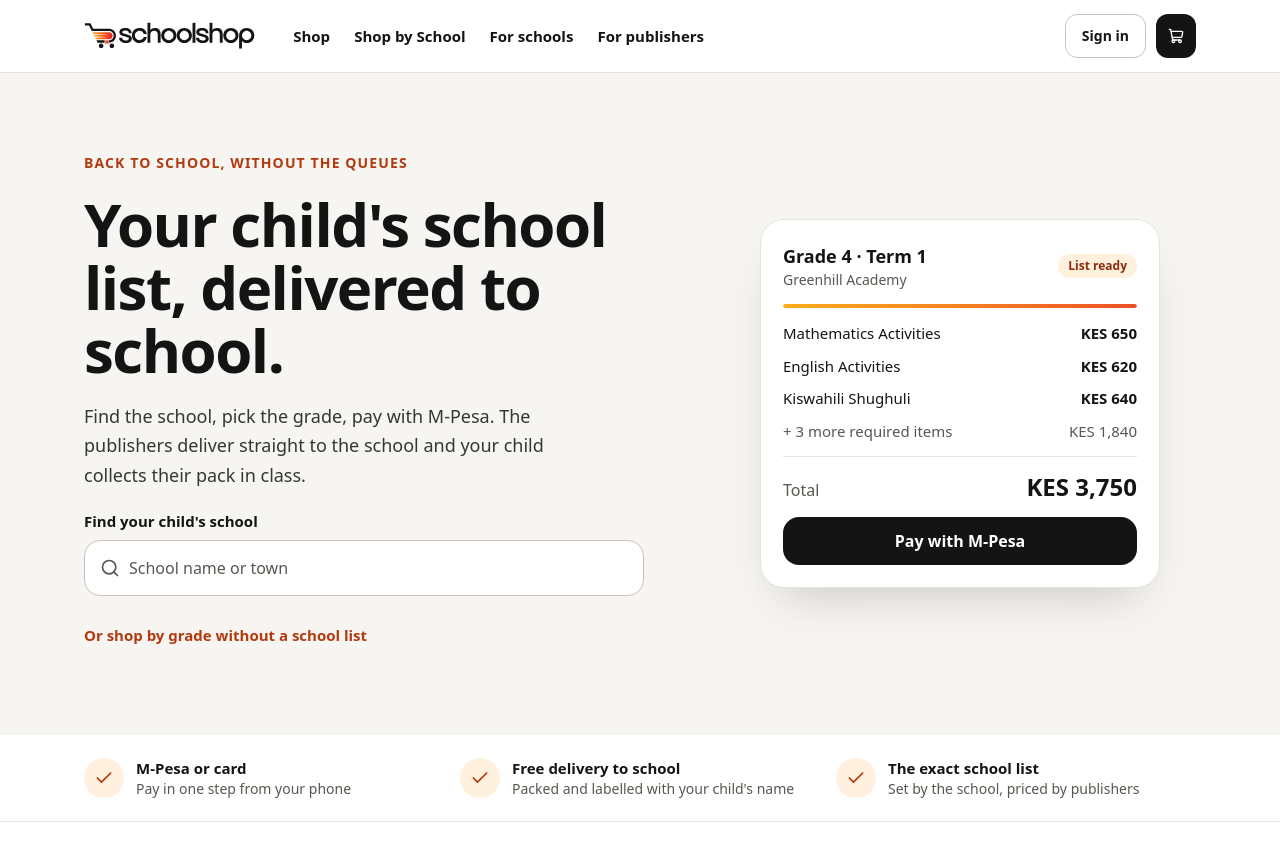
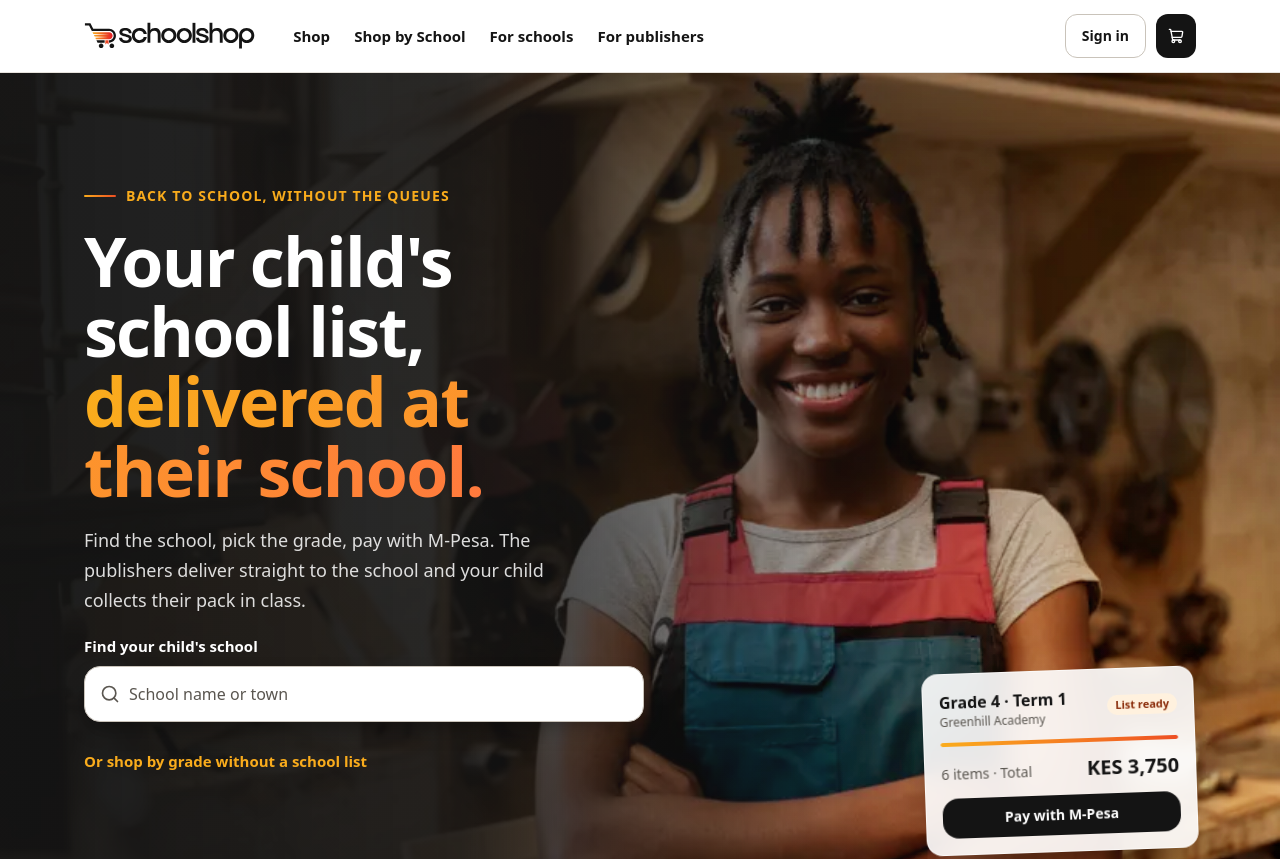
Before and after one commit to serenade18/schoolshop, a React (Vite) app: page / in a window 1280 px wide. Shown: the top 859 px of the page. Built offline with nearby package versions, Linux system fonts and the light colour scheme.

Commit message:
Added hero nad homepage css

```diff
--- a/src/pages/public/HomePage.tsx
+++ b/src/pages/public/HomePage.tsx
@@ -9,6 +9,8 @@ import { Input } from "@/components/ui/input"
 import { Label } from "@/components/ui/label"
 import { useProducts, useSchools } from "@/lib/api/queries"
 import { cn } from "@/lib/utils"
+import heroImage from "@/assets/home/hero.webp"
+import "./hero.css"
 
 const perks = [
   { title: "M-Pesa or card", body: "Pay in one step from your phone" },
@@ -34,26 +36,30 @@ export function HomePage() {
   const products = useProducts()
   return (
     <>
-      <section className="bg-paper">
-        <div className="mx-auto flex max-w-6xl flex-wrap items-center gap-12 px-5 py-16 md:py-20">
-          <div className="flex min-w-0 grow basis-[480px] flex-col gap-5">
-            <span className="text-sm font-bold tracking-[0.08em] text-accent-text uppercase">
-              Back to school, without the queues
-            </span>
-            <h1 className="text-[clamp(36px,5vw,60px)] leading-[1.05] font-semibold tracking-tight">
-              Your child's school list, delivered to school.
+      <section className="hero">
+        <img className="hero__bg" src={heroImage} alt="" aria-hidden width={828} height={552} fetchPriority="high" decoding="async" />
+        <div className="hero__scrim" aria-hidden />
+        <div className="hero__glow" aria-hidden />
+
+        <div className="hero__inner">
+          <div className="hero__copy">
+            <span className="hero__eyebrow">Back to school, without the queues</span>
+            <h1 className="hero__title">
+              Your child's school list, <em>delivered at their school.</em>
             </h1>
-            <p className="max-w-[520px] text-lg leading-relaxed text-ink/85">
+            <p className="hero__lead">
               Find the school, pick the grade, pay with M-Pesa. The publishers deliver straight to the school and
               your child collects their pack in class.
             </p>
             <SchoolSearch />
-            <Link to="/shop" className="self-start py-2 text-[15px] font-semibold text-accent-text hover:underline">
+            <Link to="/shop" className="hero__link">
               Or shop by grade without a school list
             </Link>
           </div>
+
           <HeroListCard />
         </div>
+        <div className="hero__bar" aria-hidden />
       </section>
 
       <section aria-label="Why SchoolShop" className="border-b">
@@ -170,7 +176,7 @@ function SchoolSearch() {
   const results = q.trim().length >= 2 ? (schools.data?.results ?? []) : []
 
   return (
-    <div className="relative flex max-w-[560px] flex-col gap-2" role="search">
+    <div className="hero-search relative flex max-w-[560px] flex-col gap-2" role="search">
       <Label htmlFor="school-search" className="text-[15px]">Find your child's school</Label>
       <div className="relative">
         <Search className="pointer-events-none absolute top-1/2 left-4 size-5 -translate-y-1/2 text-muted-foreground" aria-hidden />
@@ -198,7 +204,7 @@ function SchoolSearch() {
         </ul>
       )}
       {q.trim().length >= 2 && schools.isSuccess && results.length === 0 && (
-        <p className="text-sm text-muted-foreground">No school matches “{q}”. Ask your school to join SchoolShop.</p>
+        <p className="text-sm">No school matches “{q}”. Ask your school to join SchoolShop.</p>
       )}
     </div>
   )
@@ -206,38 +212,20 @@ function SchoolSearch() {
 
 function HeroListCard() {
   return (
-    <div aria-hidden className="flex min-w-0 grow basis-[360px] justify-center">
-      <div className="flex w-full max-w-[400px] flex-col gap-3.5 rounded-3xl border bg-surface p-5.5 shadow-[0_24px_48px_-24px_rgba(20,20,20,0.25)]">
-        <div className="flex items-center justify-between">
-          <span className="flex flex-col">
-            <span className="font-display text-lg font-semibold">Grade 4 · Term 1</span>
-            <span className="text-sm text-muted-foreground">Greenhill Academy</span>
-          </span>
-          <span className="rounded-full bg-warn-bg px-2.5 py-1 text-xs font-bold text-warn-fg">List ready</span>
-        </div>
-        <GradientBar value={1} className="h-1" />
-        <div className="flex flex-col gap-2.5 text-[15px]">
-          <Row label="Mathematics Activities" value="KES 650" />
-          <Row label="English Activities" value="KES 620" />
-          <Row label="Kiswahili Shughuli" value="KES 640" />
-          <Row label="+ 3 more required items" value="KES 1,840" muted />
-        </div>
-        <div className="h-px bg-border" />
-        <div className="flex items-baseline justify-between">
-          <span className="text-muted-foreground">Total</span>
-          <span className="font-display text-2xl font-semibold">KES 3,750</span>
-        </div>
-        <div className="flex h-12 items-center justify-center rounded-xl bg-ink font-semibold text-white">Pay with M-Pesa</div>
+    <div aria-hidden className="hero-card">
+      <div className="flex items-center justify-between gap-2">
+        <span className="flex flex-col">
+          <span className="font-display text-base font-semibold">Grade 4 · Term 1</span>
+          <span className="text-xs text-muted-foreground">Greenhill Academy</span>
+        </span>
+        <span className="rounded-full bg-warn-bg px-2 py-0.5 text-[11px] font-bold text-warn-fg">List ready</span>
       </div>
+      <GradientBar value={1} className="h-1" />
+      <div className="flex items-baseline justify-between">
+        <span className="text-sm text-muted-foreground">6 items · Total</span>
+        <span className="font-display text-xl font-semibold">KES 3,750</span>
+      </div>
+      <div className="flex h-10 items-center justify-center rounded-xl bg-ink text-sm font-semibold text-white">Pay with M-Pesa</div>
     </div>
   )
 }
-
-function Row({ label, value, muted }: { label: string; value: string; muted?: boolean }) {
-  return (
-    <div className={cn("flex justify-between", muted && "text-muted-foreground")}>
-      <span>{label}</span>
-      <span className={cn(!muted && "font-semibold")}>{value}</span>
-    </div>
-  )
-}
--- /dev/null
+++ b/src/pages/public/hero.css
@@ -0,0 +1,167 @@
+/* Home hero: plain CSS on purpose, so layout never depends on Tailwind's class scanner. */
+.hero {
+  position: relative;
+  isolation: isolate;
+  overflow: hidden;
+  background: var(--ink);
+  color: #fff;
+}
+.hero__bg {
+  position: absolute;
+  inset: 0;
+  z-index: -3;
+  width: 100%;
+  height: 100%;
+  object-fit: cover;
+  object-position: 72% 18%;
+  filter: saturate(1.1);
+  animation: hero-in 1.6s ease-out both;
+}
+@keyframes hero-in {
+  from { opacity: 0; transform: scale(1.05); }
+  to { opacity: 1; transform: scale(1); }
+}
+@media (prefers-reduced-motion: reduce) {
+  .hero__bg { animation: none; }
+}
+/* ink fade: solid behind the headline, clear over her face */
+.hero__scrim {
+  position: absolute;
+  inset: 0;
+  z-index: -2;
+  background: rgba(20, 20, 20, 0.85);
+}
+@media (min-width: 768px) {
+  .hero__scrim {
+    background: linear-gradient(
+      90deg,
+      rgba(20, 20, 20, 0.97) 0%,
+      rgba(20, 20, 20, 0.9) 36%,
+      rgba(20, 20, 20, 0.4) 64%,
+      rgba(20, 20, 20, 0.04) 100%
+    );
+  }
+}
+/* sunrise glow in the corner, picks up the brand gradient */
+.hero__glow {
+  position: absolute;
+  right: -128px;
+  bottom: -160px;
+  z-index: -1;
+  width: 560px;
+  height: 560px;
+  border-radius: 50%;
+  background: linear-gradient(to top right, var(--flame), var(--sun));
+  opacity: 0.35;
+  mix-blend-mode: soft-light;
+  filter: blur(64px);
+}
+.hero__inner {
+  position: relative;
+  display: flex;
+  align-items: center;
+  min-height: 600px;
+  max-width: 72rem;
+  margin: 0 auto;
+  padding: 80px 20px;
+}
+@media (min-width: 768px) {
+  .hero__inner { min-height: 680px; padding-top: 112px; padding-bottom: 112px; }
+}
+.hero__copy {
+  display: flex;
+  flex-direction: column;
+  gap: 20px;
+  min-width: 0;
+  max-width: 580px;
+}
+.hero__eyebrow {
+  display: inline-flex;
+  align-items: center;
+  gap: 10px;
+  font-size: 14px;
+  font-weight: 700;
+  letter-spacing: 0.08em;
+  text-transform: uppercase;
+  color: var(--sun);
+}
+.hero__eyebrow::before {
+  content: "";
+  width: 32px;
+  height: 2px;
+  border-radius: 2px;
+  background: linear-gradient(to right, var(--sun), var(--flame));
+}
+.hero__title {
+  margin: 0;
+  font-size: clamp(38px, 5.4vw, 68px);
+  font-weight: 600;
+  line-height: 1.03;
+  letter-spacing: -0.025em;
+  text-wrap: balance;
+  color: #fff;
+}
+.hero__title em {
+  font-style: normal;
+  background: linear-gradient(to right, var(--sun), #ff7a3d);
+  -webkit-background-clip: text;
+  background-clip: text;
+  color: transparent;
+}
+.hero__lead {
+  max-width: 520px;
+  margin: 0;
+  font-size: 18px;
+  line-height: 1.65;
+  color: rgba(255, 255, 255, 0.85);
+}
+.hero__link {
+  align-self: flex-start;
+  padding: 8px 0;
+  font-size: 15px;
+  font-weight: 600;
+  color: var(--sun);
+}
+.hero__link:hover { text-decoration: underline; }
+.hero__bar {
+  position: absolute;
+  inset: auto 0 0 0;
+  height: 4px;
+  background: linear-gradient(to right, var(--sun), var(--flame));
+}
+
+/* search field on the dark background */
+.hero-search label { color: #fff; }
+.hero-search input {
+  color: var(--ink);
+  box-shadow: 0 10px 24px -8px rgba(0, 0, 0, 0.4);
+}
+.hero-search input:focus-visible {
+  border-color: var(--sun);
+  box-shadow: 0 0 0 3px rgba(250, 172, 28, 0.5);
+}
+.hero-search ul { color: var(--ink); }
+.hero-search > p { color: rgba(255, 255, 255, 0.75); }
+
+/* floating list card, large screens only */
+.hero-card {
+  display: none;
+  position: absolute;
+  right: 20px;
+  bottom: 40px;
+  width: 272px;
+  flex-direction: column;
+  gap: 12px;
+  padding: 16px;
+  border: 1px solid rgba(255, 255, 255, 0.6);
+  border-radius: 16px;
+  background: rgba(255, 255, 255, 0.9);
+  -webkit-backdrop-filter: blur(12px);
+  backdrop-filter: blur(12px);
+  color: var(--ink);
+  transform: rotate(-2deg);
+  box-shadow: 0 28px 56px -20px rgba(0, 0, 0, 0.6);
+}
+@media (min-width: 1024px) {
+  .hero-card { display: flex; }
+}
```
Also changed, not shown: src/assets/home/hero.webp (added), 1 other file (tests, documents, lock files or other folders).
